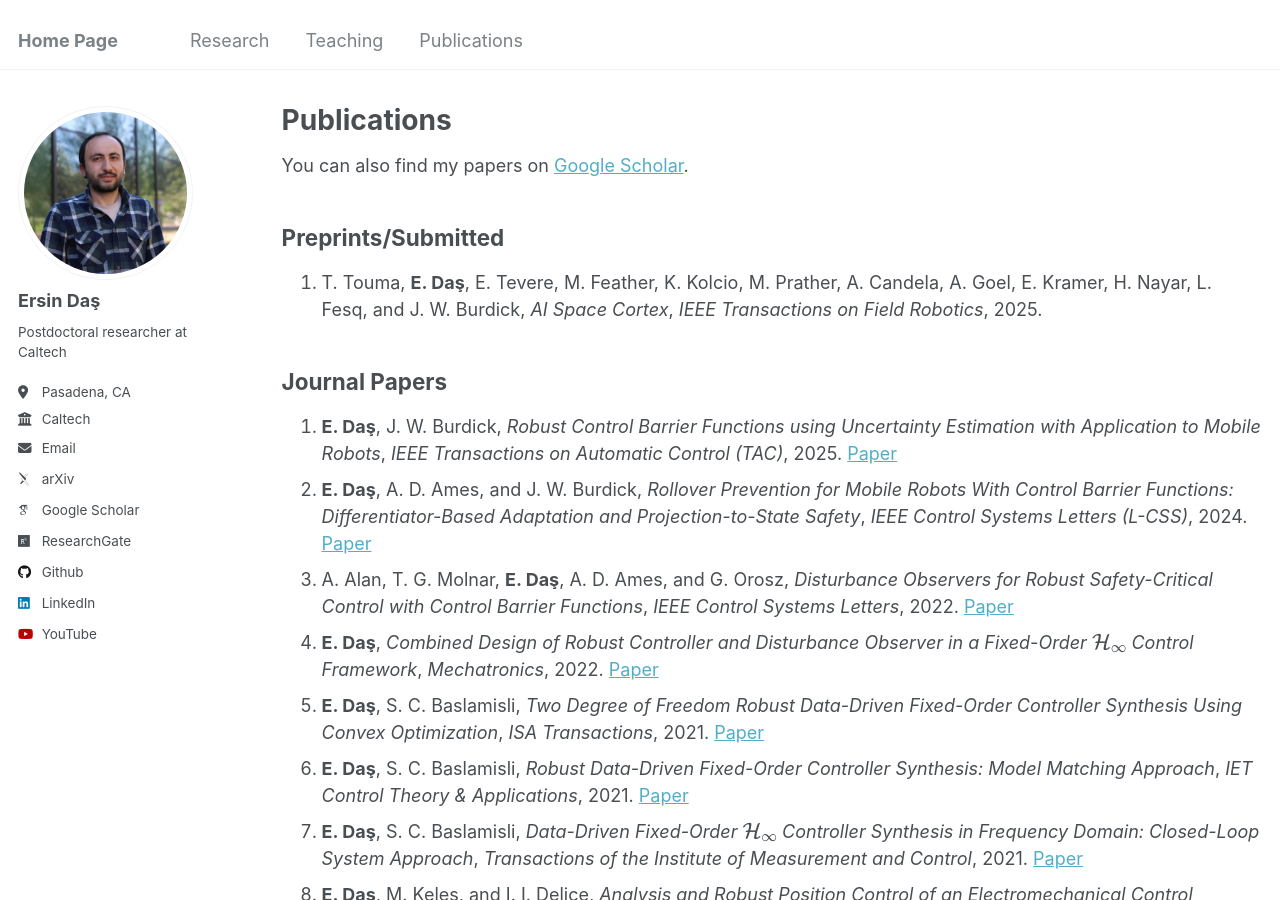
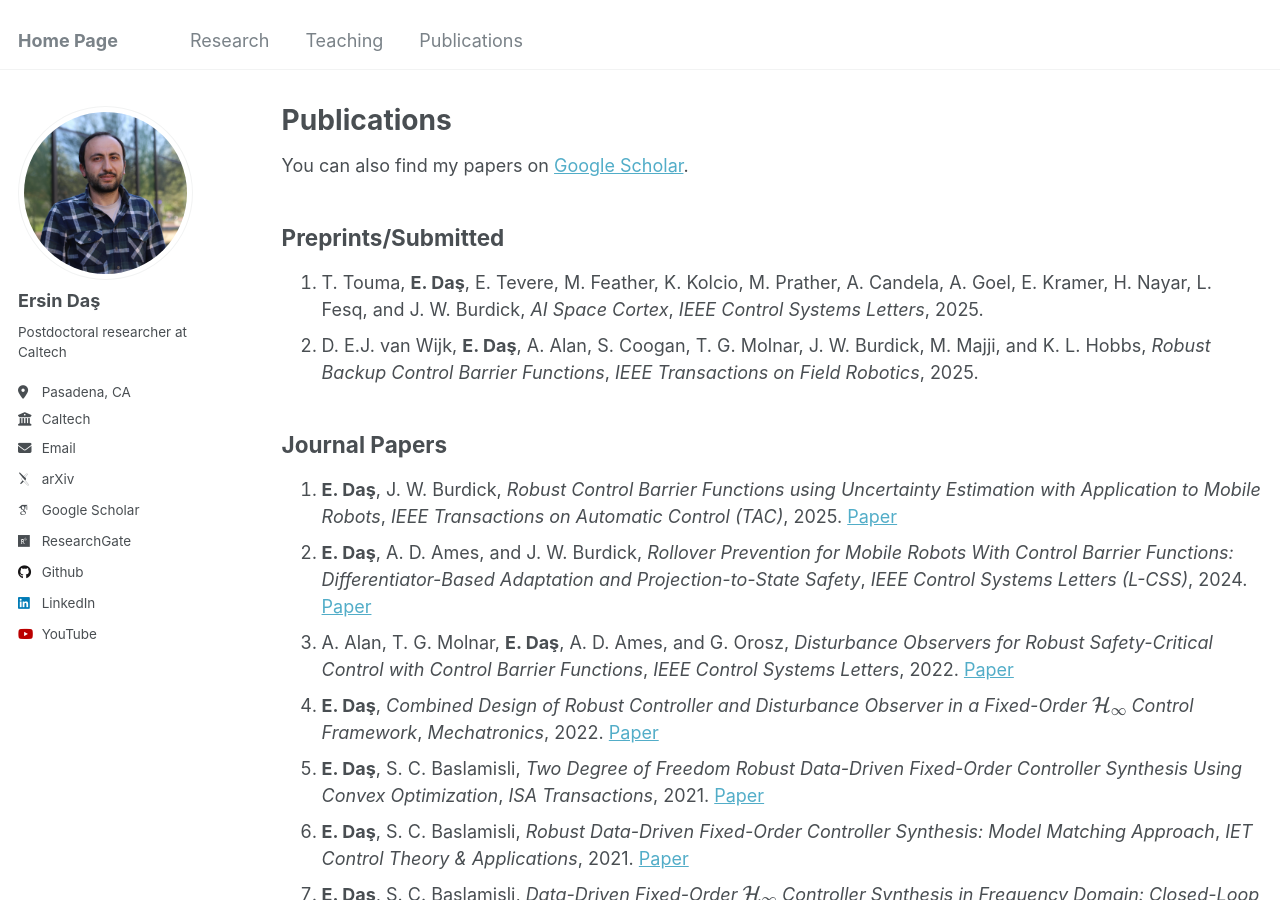
Before and after one commit to ersindas/ersindas.github.io, a Jekyll site: the page built from _pages/publications.md, in a window 1280 px wide and 900 px high. Built offline with Jekyll 4.4.1, drawn with Linux system fonts in a browser that asks for light colours; some web fonts are replaced.

Commit message:
Update publications.md
LCSS

```diff
--- a/_pages/publications.md
+++ b/_pages/publications.md
@@ -9,7 +9,8 @@ author_profile: true
 
 ## Preprints/Submitted
 
-1. T. Touma, **E. Daş**, E. Tevere, M. Feather, K. Kolcio, M. Prather, A. Candela, A. Goel, E. Kramer, H. Nayar, L. Fesq, and J. W. Burdick, *AI Space Cortex*, *IEEE Transactions on Field Robotics*, 2025.
+1. T. Touma, **E. Daş**, E. Tevere, M. Feather, K. Kolcio, M. Prather, A. Candela, A. Goel, E. Kramer, H. Nayar, L. Fesq, and J. W. Burdick, *AI Space Cortex*, *IEEE Control Systems Letters*, 2025.
+2. D. E.J. van Wijk, **E. Daş**, A. Alan, S. Coogan, T. G. Molnar, J. W. Burdick, M. Majji, and K. L. Hobbs, *Robust Backup Control Barrier Functions*, *IEEE Transactions on Field Robotics*, 2025.
 
 ## Journal Papers
 
```
